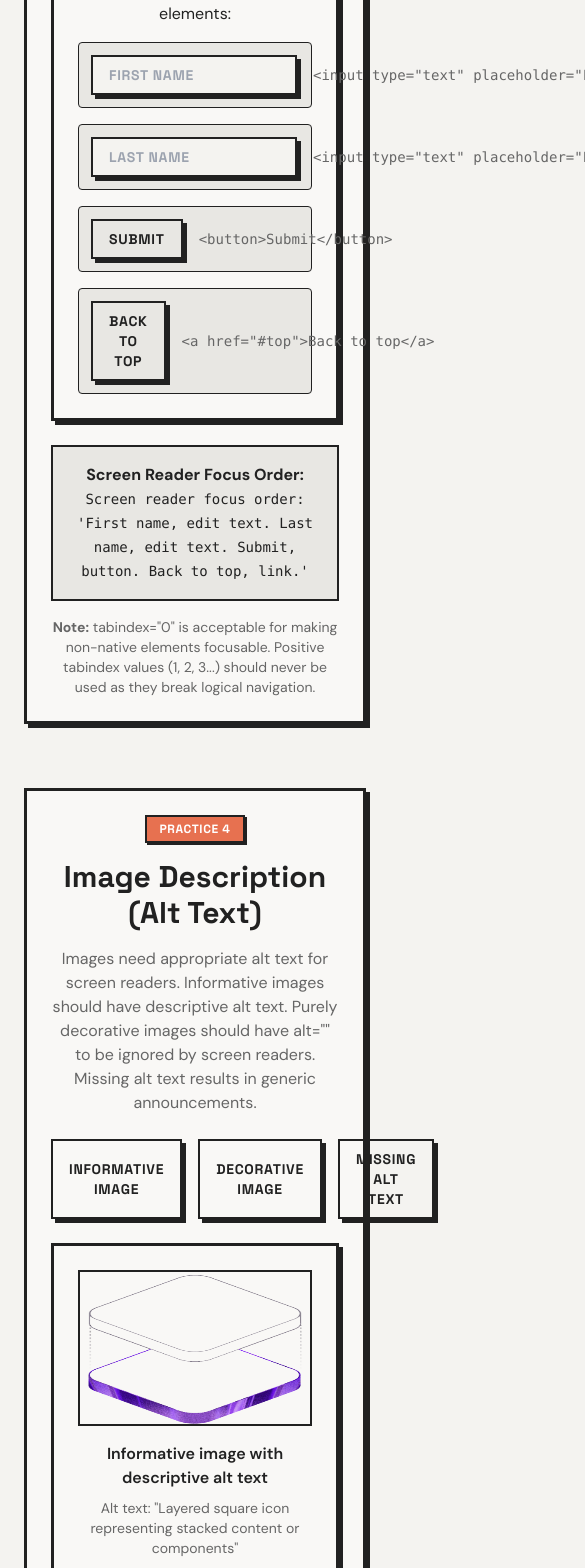
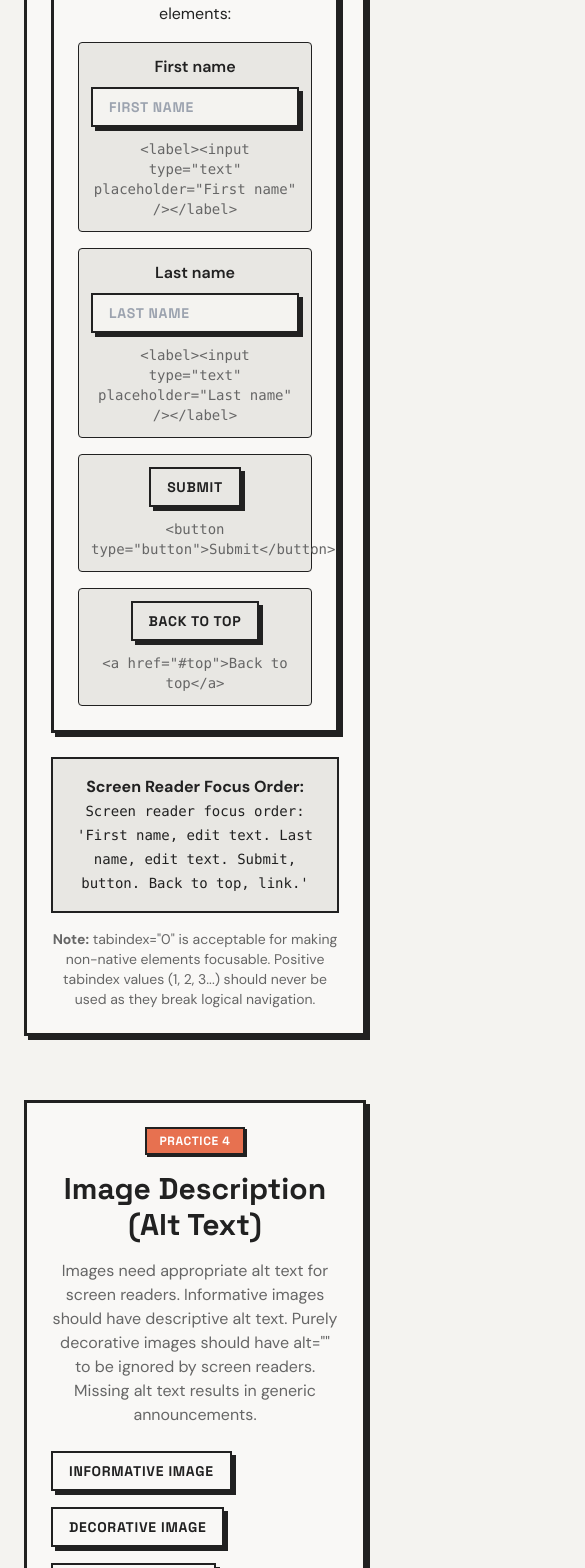
Before and after one commit to phuocnguyen2201/portfolio, a React app: page /portfolio/accessibility in a window 390 px wide. Shown: the part 3540-5108 px from the top of the page, 585 px wide, since content can reach past the window. Built offline with nearby package versions, Linux system fonts and the light colour scheme; the HTML template or start-up script is replaced by a standard one.

Commit message:
Update for mobile resolution

```diff
--- a/src/components/HeroSection.tsx
+++ b/src/components/HeroSection.tsx
@@ -6,7 +6,7 @@ const HeroSection = () => {
     <section className="section-container relative overflow-hidden min-h-[90vh] flex items-center">
       {/* Geometric decorations */}
       <div className="geometric-circle w-32 h-32 bg-primary/20 -top-8 -right-8 animate-spin-slow" />
-      <div className="geometric-square w-20 h-20 bg-accent/30 top-40 right-20 rotate-12" />
+      <div className="hidden md:block geometric-square w-20 h-20 bg-accent/30 top-40 right-20 rotate-12" />
       <div className="geometric-circle w-16 h-16 bg-secondary/25 bottom-20 left-10 animate-bounce-subtle" />
       <div className="geometric-square w-12 h-12 bg-primary/15 bottom-40 right-40 -rotate-6" />
 
@@ -43,9 +43,9 @@ const HeroSection = () => {
           initial={{ opacity: 0, rotate: -5 }}
           animate={{ opacity: 1, rotate: 0 }}
           transition={{ duration: 0.6, delay: 0.2 }}
-          className="relative hidden md:block"
+          className="relative block mx-auto md:mx-0"
         >
-          <div className="brutal-card bg-primary/10 max-w-[400px] ml-auto flex items-center justify-center">
+          <div className="brutal-card bg-primary/10 max-w-[380px] mx-auto md:ml-auto flex items-center justify-center">
             <div className="text-[120px] font-heading font-bold text-primary/30 select-none">
               {<img src={avatarImage} alt="Bruce Avatar" className="w-full h-full object-cover object-top" />}
             </div>
--- a/src/pages/AccessibilityDemo.tsx
+++ b/src/pages/AccessibilityDemo.tsx
@@ -252,42 +252,54 @@ const TabOrderSection = () => {
 
   const goodOrder = (
     <div className="space-y-4">
-      <div className="flex items-center justify-between rounded border border-border bg-muted p-3 gap-4">
-        <input className="brutal-btn border-[2px] px-4 py-2 bg-background flex-1" type="text" placeholder="First name" />
-        <code className="text-sm text-muted-foreground whitespace-nowrap">{`<input type="text" placeholder="First name" />`}</code>
+      <div className="rounded border border-border bg-muted p-3">
+        <label className="flex flex-col gap-2">
+          <span className="font-semibold">First name</span>
+          <input className="brutal-btn border-[2px] px-4 py-2 bg-background w-full" type="text" placeholder="First name" />
+        </label>
+        <code className="text-sm text-muted-foreground block mt-3">{`<label><input type="text" placeholder="First name" /></label>`}</code>
       </div>
-      <div className="flex items-center justify-between rounded border border-border bg-muted p-3 gap-4">
-        <input className="brutal-btn border-[2px] px-4 py-2 bg-background flex-1" type="text" placeholder="Last name" />
-        <code className="text-sm text-muted-foreground whitespace-nowrap">{`<input type="text" placeholder="Last name" />`}</code>
+      <div className="rounded border border-border bg-muted p-3">
+        <label className="flex flex-col gap-2">
+          <span className="font-semibold">Last name</span>
+          <input className="brutal-btn border-[2px] px-4 py-2 bg-background w-full" type="text" placeholder="Last name" />
+        </label>
+        <code className="text-sm text-muted-foreground block mt-3">{`<label><input type="text" placeholder="Last name" /></label>`}</code>
       </div>
-      <div className="flex items-center justify-between rounded border border-border bg-muted p-3 gap-4">
-        <button className="brutal-btn border-[2px] px-4 py-2">Submit</button>
-        <code className="text-sm text-muted-foreground whitespace-nowrap">{`<button>Submit</button>`}</code>
+      <div className="rounded border border-border bg-muted p-3">
+        <button type="button" className="brutal-btn border-[2px] px-4 py-2">Submit</button>
+        <code className="text-sm text-muted-foreground block mt-3">{`<button type="button">Submit</button>`}</code>
       </div>
-      <div className="flex items-center justify-between rounded border border-border bg-muted p-3 gap-4">
+      <div className="rounded border border-border bg-muted p-3">
         <a href="#top" className="brutal-btn border-[2px] px-4 py-2 inline-block">Back to top</a>
-        <code className="text-sm text-muted-foreground whitespace-nowrap">{`<a href="#top">Back to top</a>`}</code>
+        <code className="text-sm text-muted-foreground block mt-3">{`<a href="#top">Back to top</a>`}</code>
       </div>
     </div>
   );
 
   const badOrder = (
     <div className="space-y-4">
-      <div className="flex items-center justify-between rounded border border-border bg-muted p-3 gap-4">
-        <input className="brutal-btn border-[2px] px-4 py-2 bg-background flex-1" type="text" placeholder="First name" tabIndex={3} />
-        <code className="text-sm text-muted-foreground whitespace-nowrap">{`<input type="text" placeholder="First name" tabindex="3" />`}</code>
+      <div className="rounded border border-border bg-muted p-3">
+        <label className="flex flex-col gap-2">
+          <span className="font-semibold">First name</span>
+          <input className="brutal-btn border-[2px] px-4 py-2 bg-background w-full" type="text" placeholder="First name" tabIndex={3} />
+        </label>
+        <code className="text-sm text-muted-foreground block mt-3">{`<label><input type="text" placeholder="First name" tabindex="3" /></label>`}</code>
       </div>
-      <div className="flex items-center justify-between rounded border border-border bg-muted p-3 gap-4">
-        <input className="brutal-btn border-[2px] px-4 py-2 bg-background flex-1" type="text" placeholder="Last name" tabIndex={1} />
-        <code className="text-sm text-muted-foreground whitespace-nowrap">{`<input type="text" placeholder="Last name" tabindex="1" />`}</code>
+      <div className="rounded border border-border bg-muted p-3">
+        <label className="flex flex-col gap-2">
+          <span className="font-semibold">Last name</span>
+          <input className="brutal-btn border-[2px] px-4 py-2 bg-background w-full" type="text" placeholder="Last name" tabIndex={1} />
+        </label>
+        <code className="text-sm text-muted-foreground block mt-3">{`<label><input type="text" placeholder="Last name" tabindex="1" /></label>`}</code>
       </div>
-      <div className="flex items-center justify-between rounded border border-border bg-muted p-3 gap-4">
-        <button className="brutal-btn border-[2px] px-4 py-2" tabIndex={2}>Submit</button>
-        <code className="text-sm text-muted-foreground whitespace-nowrap">{`<button tabindex="2">Submit</button>`}</code>
+      <div className="rounded border border-border bg-muted p-3">
+        <button type="button" className="brutal-btn border-[2px] px-4 py-2" tabIndex={2}>Submit</button>
+        <code className="text-sm text-muted-foreground block mt-3">{`<button type="button" tabindex="2">Submit</button>`}</code>
       </div>
-      <div className="flex items-center justify-between rounded border border-border bg-muted p-3 gap-4">
+      <div className="rounded border border-border bg-muted p-3">
         <a href="#top" className="brutal-btn border-[2px] px-4 py-2 inline-block" tabIndex={4}>Back to top</a>
-        <code className="text-sm text-muted-foreground whitespace-nowrap">{`<a href="#top" tabindex="4">Back to top</a>`}</code>
+        <code className="text-sm text-muted-foreground block mt-3">{`<a href="#top" tabindex="4">Back to top</a>`}</code>
       </div>
     </div>
   );
@@ -381,8 +393,9 @@ const ImageDescriptionSection = () => {
         Purely decorative images should have alt="" to be ignored by screen readers. Missing alt text results in generic announcements.
       </p>
 
-      <div className="flex gap-4 mb-6">
+      <div className="flex flex-wrap gap-4 mb-6" role="group" aria-label="Image description examples">
         <button
+          type="button"
           className="brutal-btn text-sm border-[2px] px-4 py-2"
           onClick={() => setActiveImage('informative')}
           aria-pressed={activeImage === 'informative'}
@@ -390,6 +403,7 @@ const ImageDescriptionSection = () => {
           Informative Image
         </button>
         <button
+          type="button"
           className="brutal-btn text-sm border-[2px] px-4 py-2"
           onClick={() => setActiveImage('decorative')}
           aria-pressed={activeImage === 'decorative'}
@@ -397,6 +411,7 @@ const ImageDescriptionSection = () => {
           Decorative Image
         </button>
         <button
+          type="button"
           className="brutal-btn text-sm border-[2px] px-4 py-2"
           onClick={() => setActiveImage('missing')}
           aria-pressed={activeImage === 'missing'}
@@ -405,16 +420,16 @@ const ImageDescriptionSection = () => {
         </button>
       </div>
 
-      <div className="brutal-card p-6 mb-6 grid gap-6 md:grid-cols-[minmax(0,1fr)_minmax(0,1fr)]">
-        <div>
+      <div className="brutal-card p-6 mb-6 grid gap-6 md:grid-cols-[minmax(0,1fr)_minmax(0,1fr)] items-start">
+        <figure>
           <img
             src={currentImage.src}
             alt={currentImage.alt}
-            className="w-full max-w-md border-[2px] border-border mb-4 aspect-[3/2]"
+            className="w-full max-w-md border-[2px] border-border mb-4 aspect-[3/2] object-cover"
           />
-          <p className="font-semibold mb-2">{currentImage.description}</p>
+          <figcaption className="font-semibold mb-2">{currentImage.description}</figcaption>
           <p className="text-sm text-muted-foreground">Alt text: "{currentImage.alt || '(empty)'}"</p>
-        </div>
+        </figure>
         <div className="rounded border border-border bg-muted p-4">
           <p className="font-semibold mb-3">Markup Example</p>
           <code className="block whitespace-pre-wrap text-sm text-muted-foreground">
```
